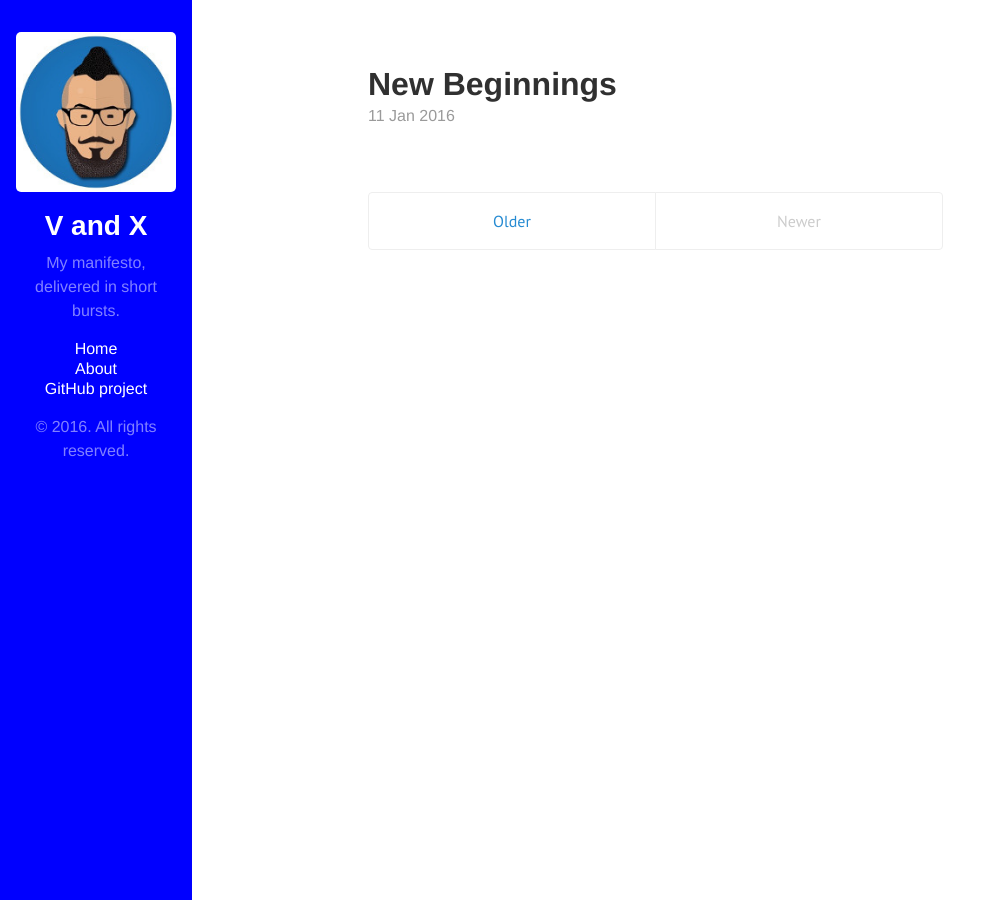
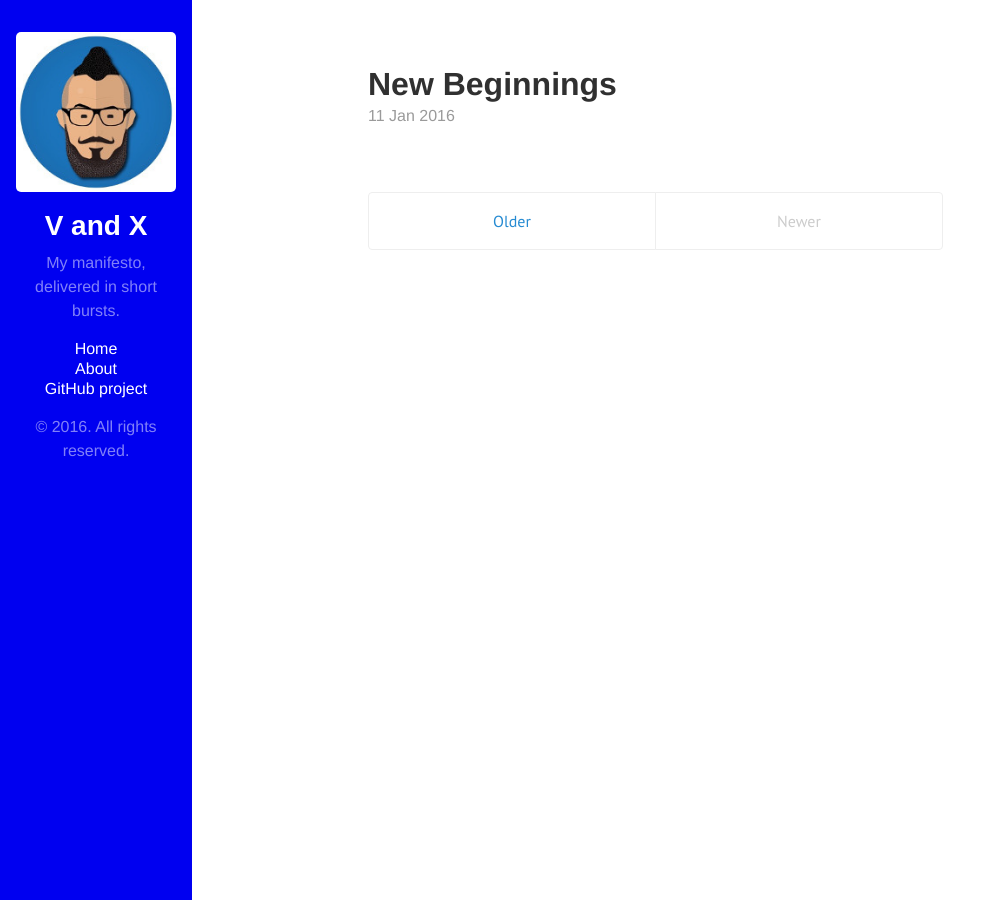
Before and after one commit to TimBanks/timbanks.github.io, a Jekyll site: the page built from index.html, in a window 1280 px wide. Shown: the whole page, without its empty margins (0-990 px from the left). Built offline with Jekyll 4.4.1, drawn with Linux system fonts in a browser that asks for light colours; the list of posts is cut into pages by our own code.

Commit message:
sidebar work

```diff
--- a/public/css/hyde.css
+++ b/public/css/hyde.css
@@ -60,7 +60,7 @@
   text-align: center;
   padding: 2rem 1rem;
   color: rgba(255,255,255,.5);
-  background-color: #0000ff;
+  background-color: #0000f0;
 }
 @media (min-width: 48em) {
   .sidebar {
```
